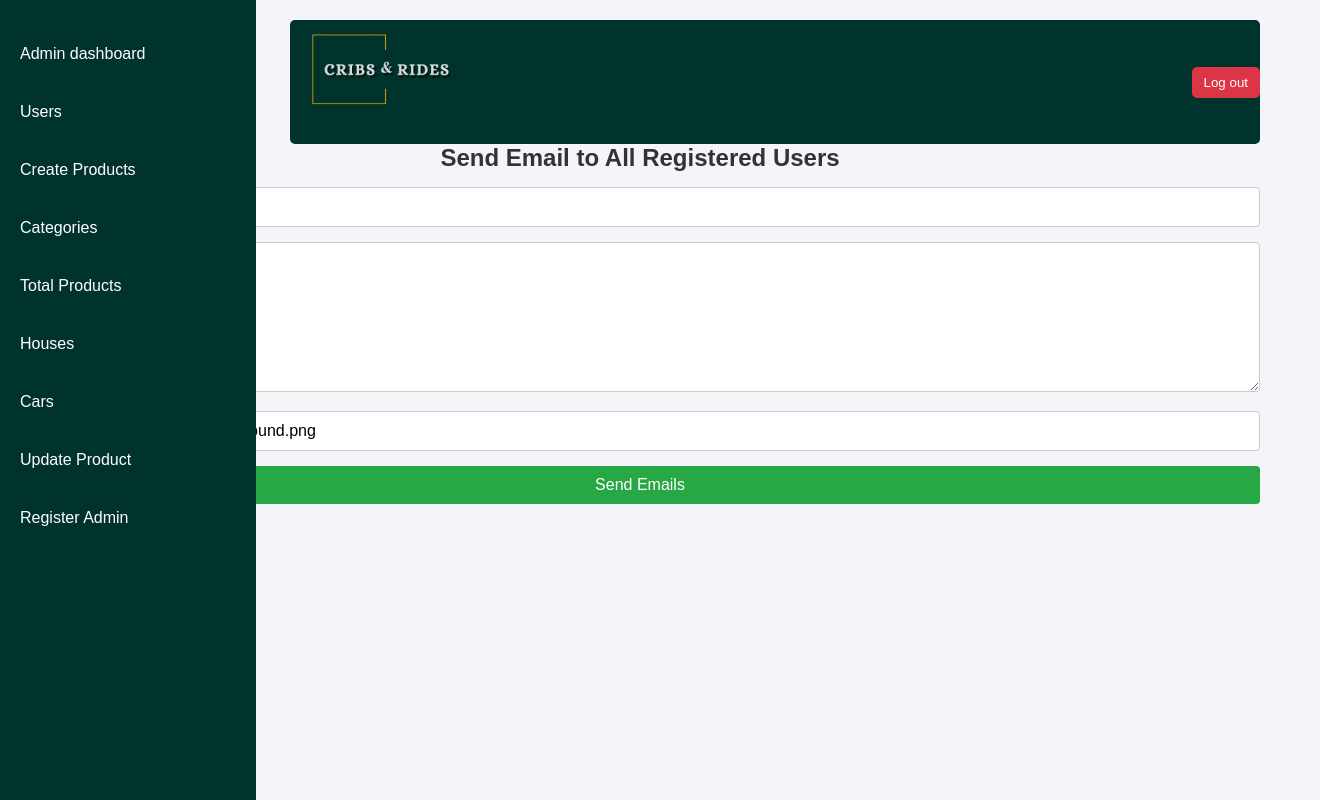
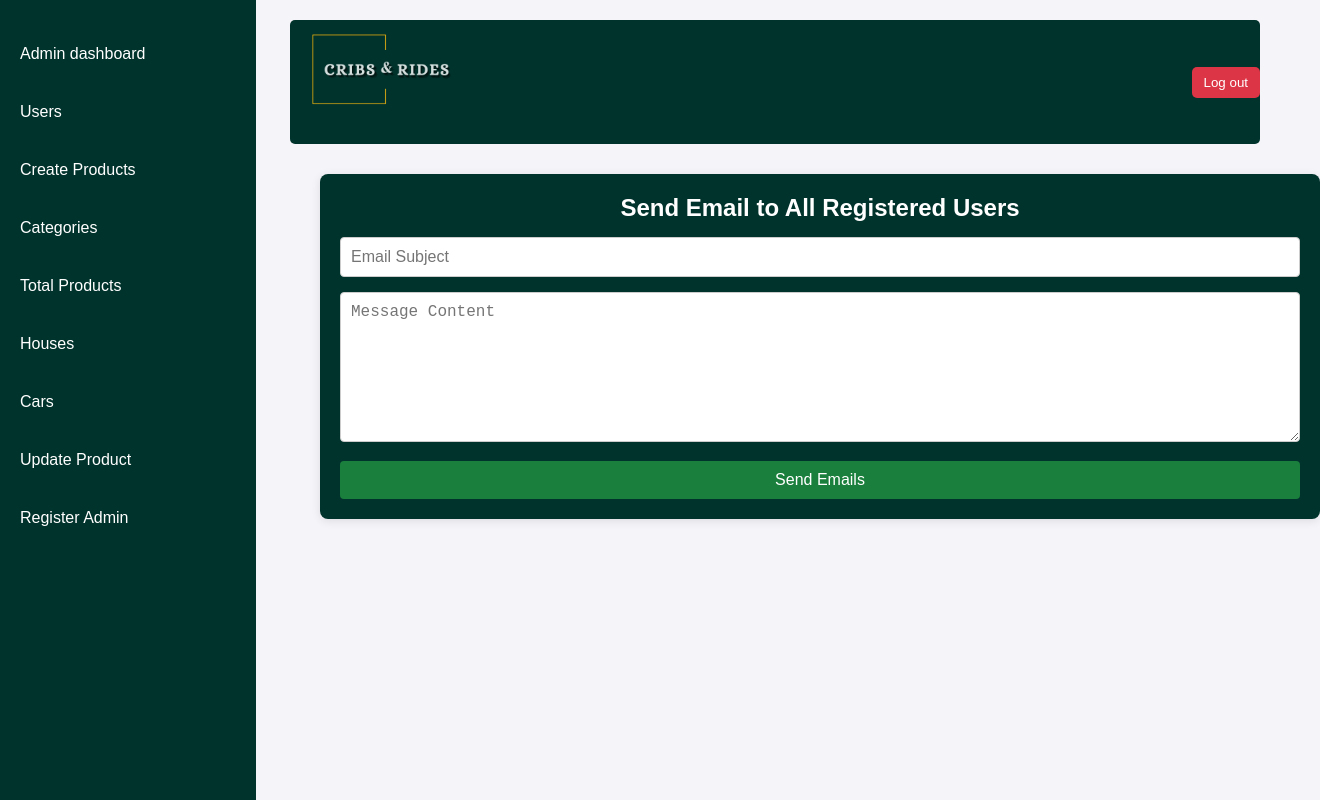
Before and after one commit to Iamlyongift/WheelHouse-dashboard, a React (Vite) app: page /sendemails in a window 1280 px wide. Shown: the whole page, 1320 px wide, since content can reach past the window. Built offline with nearby package versions, Linux system fonts and the light colour scheme; sample sign-in values are in the browser's storage.

Commit message:
modified email component

```diff
--- a/src/components/AdminSendEmails.jsx
+++ b/src/components/AdminSendEmails.jsx
@@ -1,14 +1,14 @@
 import { useState } from "react";
 import "../css/AdminSendEmail.css"; // Import the CSS file for styling
-import backgroundImage from "../assets/images/background.png"; // Default image
+
 
 const AdminSendEmail = () => {
   const [message, setMessage] = useState("");
-  const [subject, setSubject] = useState("");
-  const [imageURL, setImageURL] = useState(backgroundImage); // Default image URL
+  const [subject, setSubject] = useState(""); // Default image URL
   const token = localStorage.getItem("token");
 
   const baseURL = "https://wheelhouse.onrender.com";
+
   const sendEmail = async () => {
     try {
       const response = await fetch(`${baseURL}/admin/send-email`, {
@@ -20,7 +20,6 @@ const AdminSendEmail = () => {
         body: JSON.stringify({
           subject: subject,
           messageContent: message,
-          pictureUrl: imageURL, // Pass the image URL
         }),
       });
 
@@ -38,7 +37,7 @@ const AdminSendEmail = () => {
   };
 
   return (
-    <div>
+    <div className="email-container">
       <h2 className="email-header">Send Email to All Registered Users</h2>
       <input
         type="text"
@@ -53,13 +52,6 @@ const AdminSendEmail = () => {
         value={message}
         onChange={(e) => setMessage(e.target.value)}
       />
-      <input
-        type="text"
-        className="email-input"
-        placeholder="Background Image URL"
-        value={imageURL}
-        onChange={(e) => setImageURL(e.target.value)} // Allow the admin to provide an image URL
-      />
       <button className="email-button" onClick={sendEmail}>
         Send Emails
       </button>
@@ -68,74 +60,3 @@ const AdminSendEmail = () => {
 };
 
 export default AdminSendEmail;
-
-// import { useState } from "react";
-// import "../css/AdminSendEmail.css"; // Import the CSS file for styling
-
-// const AdminSendEmail = () => {
-//   const [message, setMessage] = useState("");
-//   const [subject, setSubject] = useState("");
-//   const [image, setImage] = useState<File | null>(null);
-//   const token = localStorage.getItem("token");
-
-//   const baseURL = "http://localhost:2025";
-
-//   const sendEmail = async () => {
-//     const formData = new FormData();
-//     formData.append("subject", subject);
-//     formData.append("messageContent", message);
-//     if (image) {
-//       formData.append("image", image); // Attach image file to formData
-//     }
-
-//     try {
-//       const response = await fetch(`${baseURL}/admin/send-email`, {
-//         method: "POST",
-//         headers: {
-//           Authorization: `Bearer ${token}`, // Include the admin token for authentication
-//         },
-//         body: formData,
-//       });
-
-//       if (!response.ok) {
-//         throw new Error("Failed to send emails");
-//       }
-
-//       const data = await response.json();
-//       console.log(data);
-//       alert("Emails sent to all registered users");
-//     } catch (error) {
-//       console.error("Error sending emails:", error);
-//       alert("Failed to send emails");
-//     }
-//   };
-
-//   return (
-//     <div className="email-container">
-//       <h2 className="email-header">Send Email to All Registered Users</h2>
-//       <input
-//         type="text"
-//         className="email-input"
-//         placeholder="Email Subject"
-//         value={subject}
-//         onChange={(e) => setSubject(e.target.value)}
-//       />
-//       <textarea
-//         className="email-textarea"
-//         placeholder="Message Content"
-//         value={message}
-//         onChange={(e) => setMessage(e.target.value)}
-//       />
-//       <input
-//         type="file"
-//         accept="image/*"
-//         onChange={(e) => setImage(e.target.files?.[0] || null)} // Handle file selection
-//       />
-//       <button className="email-button" onClick={sendEmail}>
-//         Send Emails
-//       </button>
-//     </div>
-//   );
-// };
-
-// export default AdminSendEmail;
--- a/src/css/AdminSendEmail.css
+++ b/src/css/AdminSendEmail.css
@@ -1,10 +1,11 @@
 /* src/components/AdminSendEmail.css */
 .email-container {
-    background-color: #f9f9f9;
+    background-color: #00332c;
     border-radius: 8px;
     box-shadow: 0 2px 10px rgba(0, 0, 0, 0.1);
-    max-width: 600px;
-    margin: 30px auto;
+    width: 1000px;
+    margin-top: 30px;
+    margin-left: 300px;
     padding: 20px;
     font-family: Arial, sans-serif;
   }
@@ -12,7 +13,7 @@
   .email-header {
     font-size: 24px;
     margin-bottom: 15px;
-    color: #333;
+    color: #fff;
     text-align: center;
   }
 
@@ -37,7 +38,7 @@
   }
 
   .email-button {
-    background-color: #28a745; /* Bootstrap success color */
+    background-color: #28a746a7; /* Bootstrap success color */
     color: white;
     border: none;
     border-radius: 4px;
```
